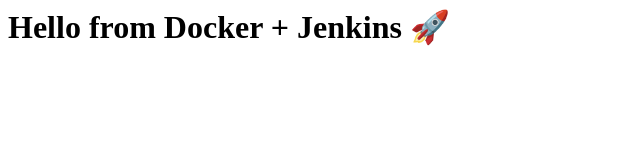
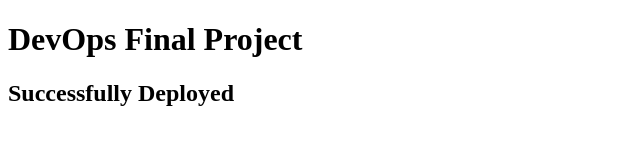
Before and after one commit to manichandana17/docker-app, a plain HTML site: page index.html in a window 1280 px wide. Shown: the whole page, without its empty margins (0-640 px from the left). Drawn offline with Linux system fonts and the light colour scheme.

Commit message:
Initial Commit

```diff
--- a/index.html
+++ b/index.html
@@ -1 +1,10 @@
-<h1>Hello from Docker + Jenkins 🚀</h1>
+<!DOCTYPE html>
+<html>
+<head>
+<title>Day 70 DevOps Project</title>
+</head>
+<body>
+<h1>DevOps Final Project</h1>
+<h2>Successfully Deployed</h2>
+</body>
+</html>
```
Also changed, not shown: 1 other file.
